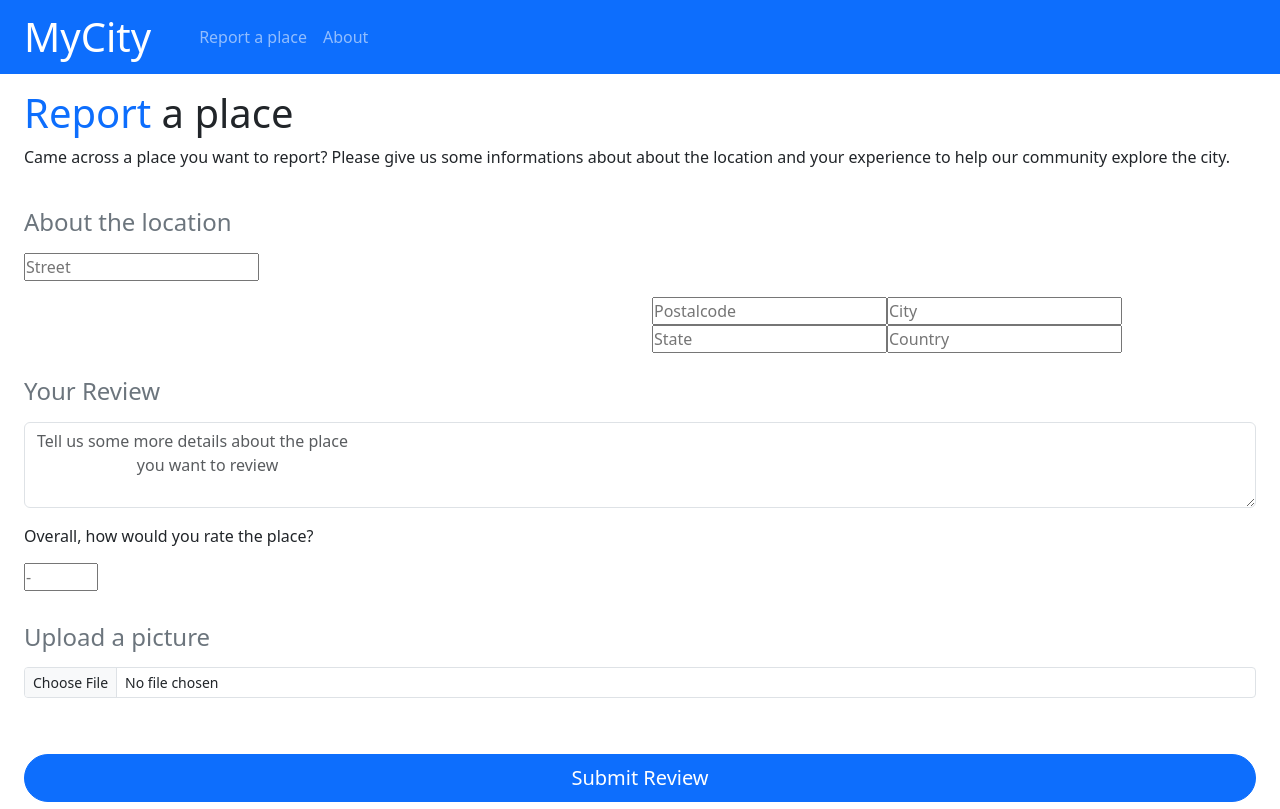
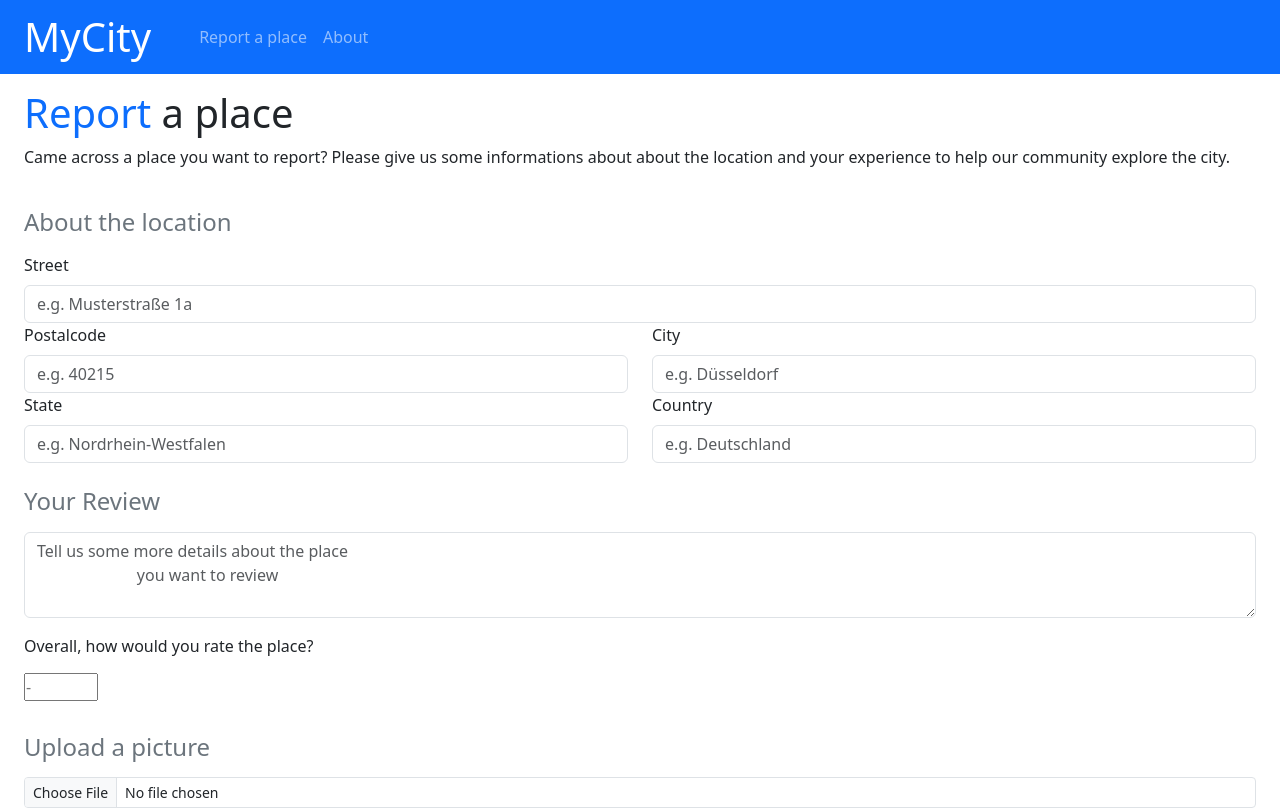
Before and after one commit to LePoel/myowncity, a React (Create React App) app: page /reportplace in a window 1280 px wide. Shown: the top 809 px of the page. Built offline with nearby package versions, Linux system fonts and the light colour scheme.

Commit message:
Layout Formular angepasst

```diff
--- a/src/components/reportplace/ReportPlace.js
+++ b/src/components/reportplace/ReportPlace.js
@@ -132,35 +132,46 @@ function ReportPlace() {
                     to help our community explore the city.</p>
             </div>
             <h4 className="text-secondary mt-4 mb-3">About the location</h4>
-            <div className="form-group mb-3">
+            <div className="row">
+                <div className="col-12">
+                    <label for="street" className="form-label">Street</label>
                     <input
-                    placeholder="Street"
+                        placeholder="e.g. Musterstraße 1a" id="street" className="form-control"
                         onChange={(e) => setNewStreet(umlauteReplacer(e.target.value.toLowerCase()))}
                     />
                 </div>
-            <div className="row">
-                <div className="col-md-6">
-
-                </div>
-                <div className="col-md-6">
+                <div className="col-sm-6">
+                    <label for="postalcode" className="form-label">Postalcode</label>
                     <input
-                        placeholder="Postalcode"
+                        placeholder="e.g. 40215" className="form-control"
+                        id="postalcode"
                         type="number"
                         onChange={(e) => setnewPostalcode(Number(e.target.value))}
                     />
+                </div>
+                <div className="col-sm-6">
+                    <label for="city" className="form-label">City</label>
                     <input
-                        placeholder="City"
+                        placeholder="e.g. Düsseldorf" id="city" className="form-control"
                         onChange={(e) => setNewCity(umlauteReplacer(e.target.value.toLowerCase()))}
                     />
+                </div>
+
+                <div className="col-sm-6">
+                    <label for="state" className="form-label">State</label>
                     <input
-                        placeholder="State"
+                        placeholder="e.g. Nordrhein-Westfalen" id="state" className="form-control"
                         onChange={(e) => setNewState(e.target.value.toLowerCase())}
                     />
+                </div>
+                <div className="col-sm-6">
+                    <label for="country" className="form-label">Country</label>
                     <input
-                        placeholder="Country"
+                        placeholder="e.g. Deutschland" id="country" className="form-control"
                         onChange={(e) => setNewCountry(e.target.value.toLowerCase())}
                     />
                 </div>
+
                 <h4 className="text-secondary mt-4 mb-3">Your Review</h4>
                 <div className="form-group mb-3">
                     <textarea onChange={(e) => setNewComment(e.target.value.toLowerCase())}
@@ -185,13 +196,13 @@ function ReportPlace() {
                         }}
                     />
                 </div>
-            </div>
+
                 <div className="d-grid mt-5 mb-5">
                     <button className="btn btn-primary btn-lg rounded-5" onClick={onSubmitPlaceReview}> Submit Review</button>
                     {submissionMessage && <p>{submissionMessage}</p>}
                 </div>
 
-
+            </div>
         </div>
     );
 }
```
Lines whose indentation alone changed are shown as unchanged.
